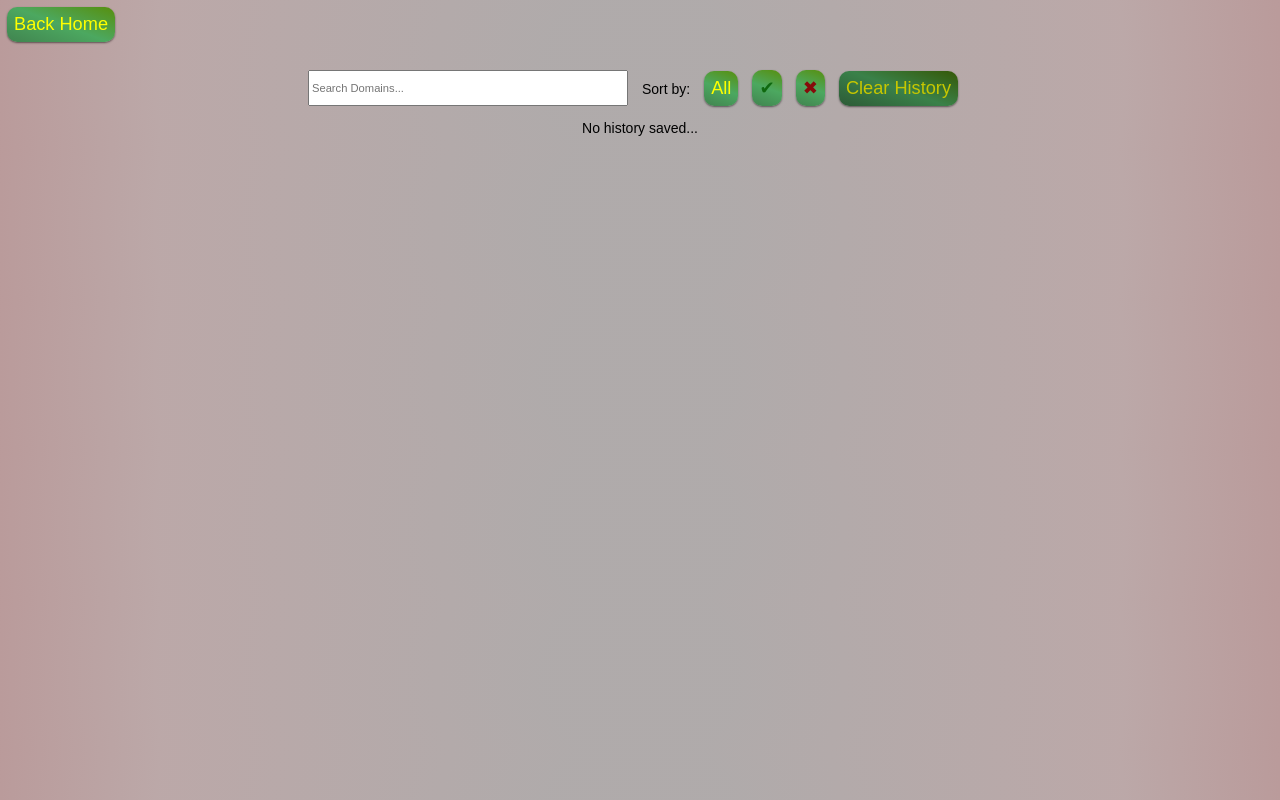
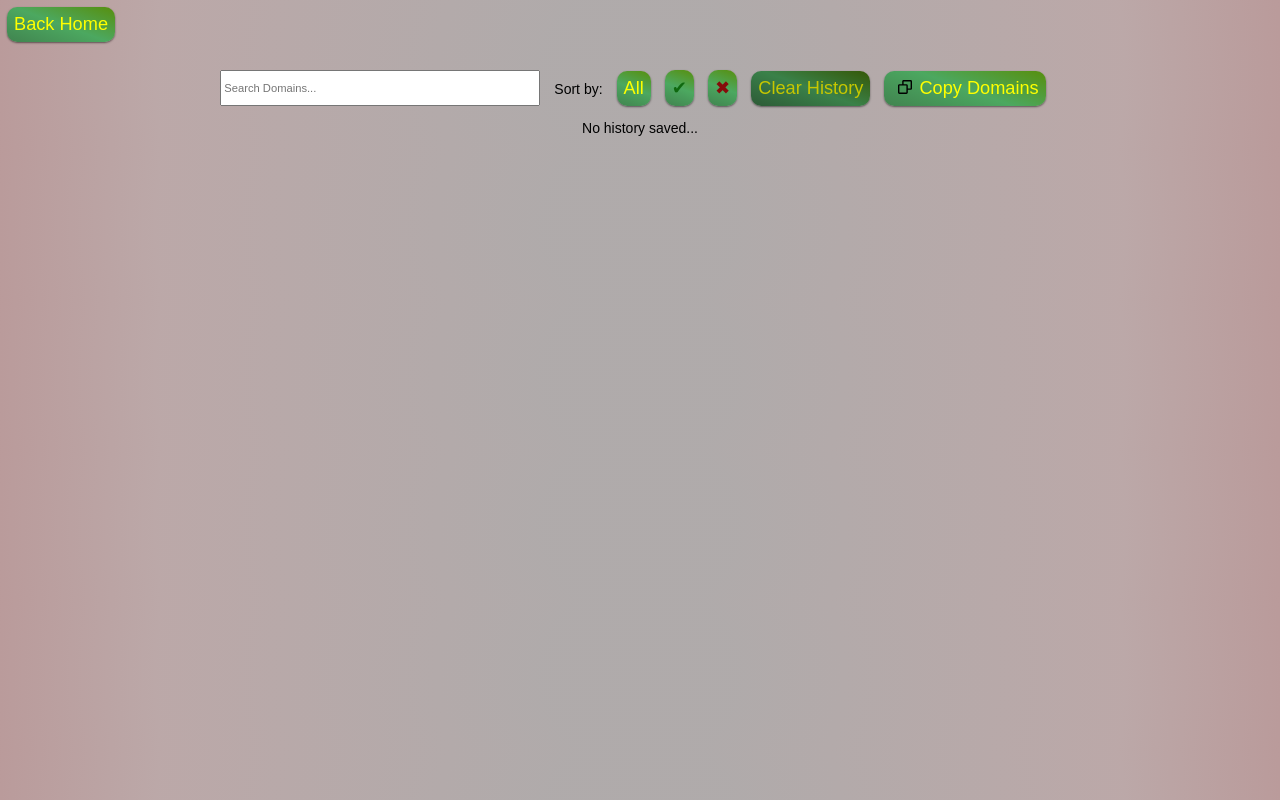
Before and after one commit to mendz/domain-availability-checker, a React (Create React App) app: page /history in a window 1280 px wide. Built offline with nearby package versions, Linux system fonts and the light colour scheme; a web font is replaced by a local one.

Commit message:
add copy filtered domains to history

```diff
--- a/src/components/ButtonCopy/ButtonCopy.js
+++ b/src/components/ButtonCopy/ButtonCopy.js
@@ -25,7 +25,7 @@ const ButtonCopy = ({ children, copyText }) => {
    }
    return (
       <Button className={classes.ButtonCopy} clicked={() => copy(copyText)}>
-         <img src={copySvg} alt="Copy link" />
+         <img src={copySvg} alt="Copy" />
          {text}
       </Button>
    )
--- a/src/components/ButtonCopy/ButtonCopy.module.css
+++ b/src/components/ButtonCopy/ButtonCopy.module.css
@@ -1,5 +1,7 @@
 .ButtonCopy {
   margin-right: 0.5rem;
+  display: flex;
+  align-items: baseline;
 }
 
 .ButtonCopy img {
--- a/src/containers/HistoryDomains/HistoryDomains.js
+++ b/src/containers/HistoryDomains/HistoryDomains.js
@@ -5,6 +5,7 @@ import Button from '../../components/UI/Button/Button';
 import SymbolsCheck from '../../components/UI/SymbolsCheck/SymbolsCheck';
 import Modal from '../../components/UI/Modal/Modal';
 import Confirmation from '../../components/Confirmation/Confirmation';
+import ButtonCopy from '../../components/ButtonCopy/ButtonCopy';
 
 import classes from './HistoryDomain.module.css';
 
@@ -124,6 +125,9 @@ class HistoryDomains extends Component {
                <Modal show={this.state.showModal} closed={this.closeModal}>
                   <Confirmation clickedOK={this.resetStateHistory} clickedCancel={this.closeModal} />
                </Modal>
+               <ButtonCopy
+                  copyText={this.state.filteredDomains.map(domain => domain.name).join('\n')}
+               >Copy Domains</ButtonCopy>
             </div>
             <div className={classes.List}>
                {domainList}
```
